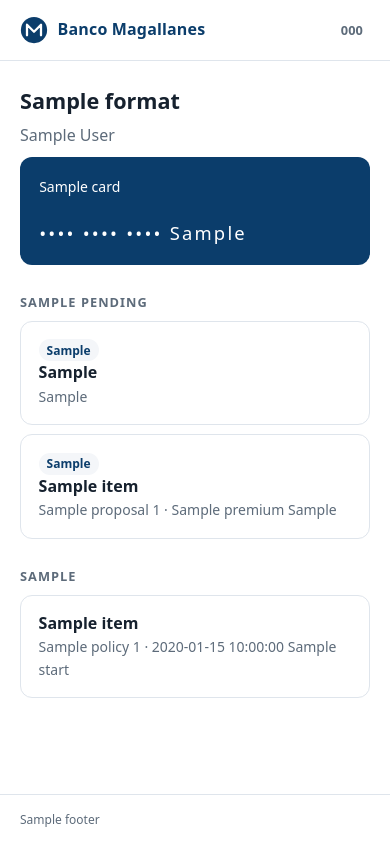
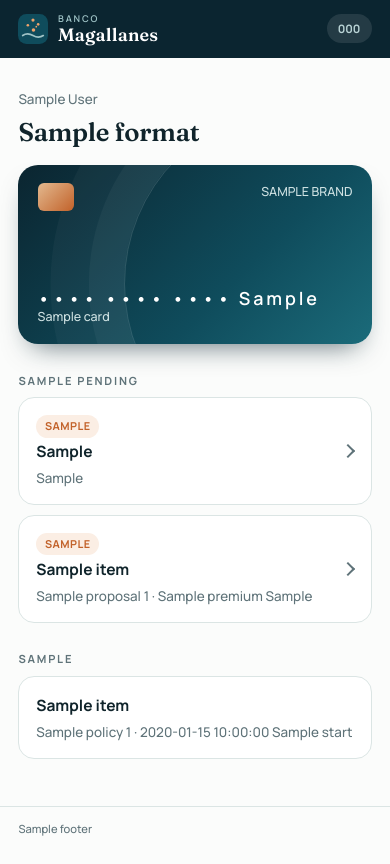
Before and after one commit to fabotics/magallanes-banking-core, a FastAPI app: template app/templates/app/home.html in a window 390 px wide. Before the commit the page ends 827 px from the top, so only its background shows below. Run offline with FastAPI, Linux system fonts and the light colour scheme; the template is opened without the code that fills it: most values are stand-ins (such as "Sample title", 1, 10 or a date in 2020).

Commit message:
app: the bank's own look, a phone frame, and talking to the bank
- the app has its own palette, type and mark, with a tab bar like a phone app
- a wide screen shows it inside a phone frame; a phone shows it full screen
- behind the PIN, a screen to talk to the bank through a widget configured from outside
- the conversation starts with the customer reference, so no document number is asked
- confirmations and proposals appear on that screen without ending the conversation
- everything new is in Spanish and English

```diff
--- a/app/__init__.py
+++ b/app/__init__.py
@@ -1,3 +1,3 @@
 """Banco Magallanes mock banking core: an API meant to be called by conversational agents."""
 
-__version__ = "0.9.0"
+__version__ = "0.10.0"
--- a/app/config.py
+++ b/app/config.py
@@ -29,6 +29,9 @@ class Settings(BaseSettings):
     demo_app_document: str = "314159268"
     # True once the contact center has a phone line a call can be transferred to.
     human_line_attached: bool = False
+    # The embed snippet of the conversation widget shown in the app, from its provider.
+    # `{variables}` in it is replaced by the customer reference, as JSON. Empty: no widget.
+    assistant_embed_html: str = ""
 
 
 @lru_cache
--- a/app/main.py
+++ b/app/main.py
@@ -13,6 +13,7 @@ from app.config import Settings, get_settings
 from app.errors import register_error_handlers
 from app.routers import (
     accounts,
+    app_assistant,
     app_auth,
     app_contract,
     app_pages,
@@ -82,6 +83,7 @@ def create_app(repository: db.Repository | None = None) -> FastAPI:
     app.include_router(app_auth.router)
     app.include_router(app_pages.router)
     app.include_router(app_contract.router)
+    app.include_router(app_assistant.router)
     # The MCP endpoint checks the same API key itself, in a header or as a bearer token.
     app.include_router(mcp_server.router)
     return app
--- /dev/null
+++ b/app/templates/app/_style.html
@@ -0,0 +1,123 @@
+{# The bank's visual identity: the strait at dusk (deep green-blue), ice, and a copper accent. #}
+<link rel="preconnect" href="https://fonts.googleapis.com">
+<link rel="preconnect" href="https://fonts.gstatic.com" crossorigin>
+<link rel="stylesheet" href="https://fonts.googleapis.com/css2?family=Fraunces:opsz,wght@9..144,500;9..144,600&family=Manrope:wght@400;500;600;700&display=swap">
+<style>
+  :root { --deep: #0b2530; --sea: #0f4c5c; --tide: #1b6b7a; --ice: #eef4f3; --paper: #fbfcfb;
+          --ink: #10242b; --muted: #5f7379; --line: #dbe5e4; --copper: #c2622a;
+          --copper-soft: #fbeee4; --ok: #1c7a4b; --bad: #a8322a; --accent: var(--sea);
+          --soft: var(--ice); --radius: 16px;
+          --display: "Fraunces", Georgia, "Times New Roman", serif;
+          --text: "Manrope", system-ui, -apple-system, "Segoe UI", Roboto, sans-serif; }
+  * { box-sizing: border-box; }
+  html, body { height: 100%; }
+  body { margin: 0; background: var(--paper); color: var(--ink); font: 500 15.5px/1.5 var(--text);
+         -webkit-font-smoothing: antialiased; }
+  .device { min-height: 100dvh; display: flex; flex-direction: column; background: var(--paper); }
+  .statusbar { display: none; }
+  .appbar { display: flex; align-items: center; justify-content: space-between; gap: .75rem;
+            padding: .85rem 1.15rem; background: var(--deep); color: #fff; }
+  .brand { display: flex; align-items: center; gap: .6rem; color: #fff; text-decoration: none;
+           font: 600 1.12rem/1 var(--display); letter-spacing: .01em; }
+  .brand svg { width: 30px; height: 30px; flex: none; }
+  .brand small { display: block; font: 600 .58rem/1 var(--text); letter-spacing: .2em;
+                 text-transform: uppercase; color: #9fc3c6; margin-bottom: .22rem; }
+  .langs { display: flex; gap: .1rem; padding: .15rem; border-radius: 99px;
+           background: rgba(255, 255, 255, .1); font-size: .72rem; font-weight: 700; }
+  .langs a { padding: .22rem .55rem; border-radius: 99px; color: #b9d3d5; text-decoration: none; }
+  .langs a[aria-current] { background: #fff; color: var(--deep); }
+  main { flex: 1; padding: 1.4rem 1.15rem 1.75rem; }
+  h1 { font: 600 1.6rem/1.15 var(--display); margin: 0 0 .3rem; letter-spacing: -.01em; }
+  h2 { font: 700 .7rem/1 var(--text); margin: 1.9rem 0 .7rem; color: var(--muted);
+       text-transform: uppercase; letter-spacing: .16em; }
+  p { margin: .55rem 0; }
+  .muted { color: var(--muted); }
+  .small { font-size: .84rem; }
+  .card { display: block; border: 1px solid var(--line); border-radius: var(--radius);
+          padding: .95rem 1.05rem; margin: .6rem 0; background: #fff; color: inherit;
+          text-decoration: none; }
+  a.card { position: relative; padding-right: 2.4rem; }
+  a.card::after { content: ""; position: absolute; right: 1.1rem; top: 50%; width: .5rem;
+                  height: .5rem; border-right: 2px solid var(--muted);
+                  border-top: 2px solid var(--muted); transform: translateY(-50%) rotate(45deg); }
+  a.card:hover, a.card:focus-visible { border-color: var(--sea); outline: none; }
+  .card strong { display: block; font-weight: 700; margin: .15rem 0; }
+  .plastic { position: relative; overflow: hidden; border: 0; color: #fff; margin: 1.1rem 0 .4rem;
+             padding: 1.15rem 1.2rem 1.1rem; border-radius: 20px; min-height: 11.2rem;
+             background: linear-gradient(135deg, var(--deep) 0%, var(--sea) 62%, var(--tide) 100%);
+             box-shadow: 0 14px 28px -14px rgba(11, 37, 48, .7); display: flex;
+             flex-direction: column; justify-content: space-between; }
+  .plastic::before { content: ""; position: absolute; inset: auto -30% -65% auto; width: 22rem;
+                     height: 22rem; border-radius: 50%; border: 1px solid rgba(255, 255, 255, .14);
+                     box-shadow: 0 0 0 2.2rem rgba(255, 255, 255, .04),
+                                 0 0 0 4.6rem rgba(255, 255, 255, .03); }
+  .plastic .row { display: flex; justify-content: space-between; align-items: flex-start;
+                  position: relative; }
+  .plastic .chip { width: 2.3rem; height: 1.7rem; border-radius: 6px;
+                   background: linear-gradient(135deg, #e3b98f, var(--copper)); }
+  .plastic .number { font: 600 1.12rem/1 var(--text); letter-spacing: .16em;
+                     font-variant-numeric: tabular-nums; position: relative; }
+  .plastic .label { font-size: .78rem; color: #cfe2e3; position: relative; }
+  .tag { display: inline-block; font-size: .68rem; font-weight: 700; padding: .2rem .55rem;
+         border-radius: 99px; background: var(--copper-soft); color: var(--copper);
+         letter-spacing: .04em; text-transform: uppercase; }
+  .talk { display: flex; align-items: center; gap: .9rem; border: 0; background: var(--ice); }
+  .talk svg { width: 2.6rem; height: 2.6rem; flex: none; }
+  .code { font: 600 2.2rem/1 var(--display); letter-spacing: .28em; text-align: center;
+          padding: 1.15rem 0 1.15rem .28em; margin: 1rem 0; background: var(--ice);
+          border-radius: var(--radius); font-variant-numeric: tabular-nums; }
+  button, .button { display: block; width: 100%; padding: .95rem 1rem; border-radius: 14px;
+          border: 1.5px solid var(--sea); background: var(--sea); color: #fff;
+          font: 700 .98rem/1.2 var(--text); cursor: pointer; text-align: center;
+          text-decoration: none; }
+  button:hover, .button:hover { background: var(--deep); border-color: var(--deep); }
+  button.secondary, .button.secondary { background: transparent; color: var(--sea); }
+  button.secondary:hover, .button.secondary:hover { background: var(--ice); }
+  button + button, form + form { margin-top: .6rem; }
+  .pin { width: 100%; padding: .85rem 0 .85rem .6em; font: 600 1.9rem/1 var(--display);
+         text-align: center; letter-spacing: .6em; border: 1.5px solid var(--line);
+         border-radius: 14px; margin: 1.1rem 0; background: #fff; color: var(--ink); }
+  .pin:focus, .signature:focus { outline: 2px solid var(--copper); outline-offset: 2px; }
+  .error { color: var(--bad); font-weight: 700; }
+  .ok { color: var(--ok); font-weight: 700; }
+  dl { display: grid; grid-template-columns: auto 1fr; gap: .45rem 1rem; margin: 1rem 0; }
+  dt { color: var(--muted); }
+  dd { margin: 0; font-weight: 700; overflow-wrap: anywhere; }
+  .fineprint { padding: .9rem 1.15rem 1.1rem; color: var(--muted); font-size: .7rem;
+               border-top: 1px solid var(--line); }
+  .tabs { display: flex; position: sticky; bottom: 0; background: #fff;
+          border-top: 1px solid var(--line); padding: .35rem .5rem calc(.35rem + env(safe-area-inset-bottom)); }
+  .tabs form { flex: 1; margin: 0; }
+  .tabs a, .tabs button { flex: 1; display: flex; flex-direction: column; align-items: center;
+          gap: .2rem; width: 100%; padding: .4rem .2rem; border: 0; border-radius: 12px;
+          background: none; color: var(--muted); font: 700 .66rem/1 var(--text);
+          text-decoration: none; cursor: pointer; }
+  .tabs svg { width: 1.45rem; height: 1.45rem; fill: none; stroke: currentColor;
+              stroke-width: 1.8; stroke-linecap: round; stroke-linejoin: round; }
+  .tabs a[aria-current], .tabs a:hover, .tabs button:hover { color: var(--sea); background: var(--ice); }
+
+  /* A wide screen shows the app the way it is used: inside a phone. */
+  @media (min-width: 46rem) and (min-height: 38rem) {
+    body { display: grid; place-items: center; padding: 1.5rem;
+           background: radial-gradient(120% 90% at 50% 0%, #17525f 0%, var(--deep) 55%, #061820 100%); }
+    /* The transform makes the phone the frame of reference for anything fixed inside it. */
+    .device { width: 24.4rem; height: min(52.5rem, calc(100dvh - 3rem)); min-height: 0;
+              border: .62rem solid #050f13; border-radius: 3.1rem; overflow: hidden;
+              transform: translateZ(0);
+              box-shadow: 0 0 0 1.5px #2b3d43, 0 40px 80px -30px rgba(0, 0, 0, .75); }
+    .statusbar { display: flex; justify-content: space-between; align-items: center;
+                 position: relative; padding: .7rem 1.6rem .35rem; background: var(--deep);
+                 color: #fff; font: 700 .8rem/1 var(--text); }
+    .statusbar::after { content: ""; position: absolute; left: 50%; top: .5rem; width: 5.6rem;
+                        height: 1.45rem; border-radius: 99px; background: #050f13;
+                        transform: translateX(-50%); }
+    .statusbar svg { height: .72rem; fill: #fff; }
+    .scroll { flex: 1; overflow-y: auto; display: flex; flex-direction: column;
+              scrollbar-width: none; }
+    .scroll::-webkit-scrollbar { display: none; }
+    .tabs { position: static; padding-bottom: .9rem; }
+  }
+  @media not ((min-width: 46rem) and (min-height: 38rem)) {
+    .scroll { flex: 1; display: flex; flex-direction: column; }
+  }
+</style>
--- a/app/templates/app/base.html
+++ b/app/templates/app/base.html
@@ -2,101 +2,70 @@
 <html lang="{{ lang }}">
 <head>
   <meta charset="utf-8">
-  <meta name="viewport" content="width=device-width, initial-scale=1">
+  <meta name="viewport" content="width=device-width, initial-scale=1, viewport-fit=cover">
   <meta name="robots" content="noindex">
+  <meta name="theme-color" content="#0b2530">
   {% block refresh %}{% endblock %}
   <title>Banco Magallanes | {% block title %}App{% endblock %}</title>
-  <style>
-    :root { --ink: #16212e; --muted: #5d6b7a; --line: #dfe5ec; --soft: #f4f6f9;
-            --accent: #0b3d6b; --ok: #17753a; --bad: #a12b23; }
-    * { box-sizing: border-box; }
-    body { margin: 0; background: #e9edf2; color: var(--ink); line-height: 1.45;
-           font: 16px/1.45 system-ui, -apple-system, "Segoe UI", Roboto, sans-serif; }
-    .phone { max-width: 27rem; min-height: 100vh; margin: 0 auto; background: #fff;
-             display: flex; flex-direction: column; }
-    @media (min-width: 40rem) {
-      .phone { min-height: 0; margin: 2.5rem auto; border-radius: 18px; overflow: hidden;
-               box-shadow: 0 12px 40px rgba(22, 33, 46, .14); }
-      .phone.wide { max-width: 46rem; }
-    }
-    header { display: flex; align-items: center; justify-content: space-between;
-             padding: 1rem 1.25rem; border-bottom: 1px solid var(--line); }
-    .brand { display: flex; align-items: center; gap: .6rem; font-weight: 650;
-             letter-spacing: .01em; color: var(--accent); text-decoration: none; }
-    .brand svg { width: 28px; height: 28px; }
-    header form { margin: 0; }
-    .tools { display: flex; align-items: center; gap: .9rem; }
-    .langs { display: flex; gap: .15rem; font-size: .8rem; font-weight: 600; }
-    .langs a { padding: .2rem .45rem; border-radius: 6px; color: var(--muted); text-decoration: none; }
-    .langs a[aria-current] { background: var(--soft); color: var(--accent); }
-    .link { background: none; border: 0; padding: 0; color: var(--muted); font: inherit;
-            font-size: .9rem; cursor: pointer; text-decoration: underline; }
-    main { padding: 1.5rem 1.25rem 2rem; flex: 1; }
-    h1 { font-size: 1.35rem; margin: 0 0 .35rem; font-weight: 650; }
-    h2 { font-size: .8rem; margin: 1.75rem 0 .6rem; color: var(--muted); font-weight: 600;
-         text-transform: uppercase; letter-spacing: .08em; }
-    p { margin: .5rem 0; }
-    .muted { color: var(--muted); }
-    .small { font-size: .875rem; }
-    .card { border: 1px solid var(--line); border-radius: 12px; padding: 1rem 1.1rem;
-            margin: .6rem 0; background: #fff; }
-    a.card { display: block; color: inherit; text-decoration: none; }
-    a.card:hover { border-color: var(--accent); }
-    .card strong { display: block; }
-    .plastic { background: var(--accent); color: #fff; border: 0; padding: 1.1rem 1.2rem; }
-    .plastic .number { font-size: 1.15rem; letter-spacing: .12em; margin-top: 1.4rem; }
-    .tag { display: inline-block; font-size: .75rem; font-weight: 600; padding: .15rem .5rem;
-           border-radius: 99px; background: var(--soft); color: var(--accent); }
-    .code { font-size: 2.1rem; font-weight: 650; letter-spacing: .3em; text-align: center;
-            padding: 1rem 0; margin: 1rem 0; background: var(--soft); border-radius: 12px;
-            font-variant-numeric: tabular-nums; }
-    button, .button { display: block; width: 100%; padding: .9rem 1rem; border-radius: 10px;
-            border: 1px solid var(--accent); background: var(--accent); color: #fff;
-            font: inherit; font-weight: 600; cursor: pointer; text-align: center;
-            text-decoration: none; }
-    button.secondary, .button.secondary { background: #fff; color: var(--accent); }
-    button + button, form + form { margin-top: .6rem; }
-    .pin { width: 100%; padding: .8rem; font-size: 1.8rem; text-align: center;
-           letter-spacing: .6em; border: 1px solid var(--line); border-radius: 10px;
-           margin: 1rem 0; font-variant-numeric: tabular-nums; }
-    .pin:focus, .signature:focus { outline: 2px solid var(--accent); outline-offset: 1px; }
-    .error { color: var(--bad); font-weight: 600; }
-    .ok { color: var(--ok); font-weight: 600; }
-    dl { display: grid; grid-template-columns: auto 1fr; gap: .4rem 1rem; margin: 1rem 0; }
-    dt { color: var(--muted); }
-    dd { margin: 0; font-weight: 600; }
-    footer { padding: 1rem 1.25rem; border-top: 1px solid var(--line); color: var(--muted);
-             font-size: .75rem; }
-    {% block style %}{% endblock %}
-  </style>
+  {% include "app/_style.html" %}
+  <style>{% block style %}{% endblock %}</style>
 </head>
 <body>
-<div class="phone {% block width %}{% endblock %}">
-  <header>
+<div class="device">
+  {# Only drawn inside the phone frame of a wide screen. #}
+  <div class="statusbar" aria-hidden="true">
+    <span id="clock">9:41</span>
+    <svg viewBox="0 0 46 12"><rect x="0" y="7" width="3" height="5" rx="1"/><rect x="5" y="5" width="3" height="7" rx="1"/><rect x="10" y="3" width="3" height="9" rx="1"/><rect x="15" y="0" width="3" height="12" rx="1"/><rect x="25" y="1" width="19" height="10" rx="3" fill="none" stroke="#fff"/><rect x="27" y="3" width="13" height="6" rx="1.5"/></svg>
+  </div>
+  <header class="appbar">
     <a class="brand" href="/app">
+      {# The mark: the Southern Cross over the water. #}
       <svg viewBox="0 0 32 32" aria-hidden="true">
-        <circle cx="16" cy="16" r="15" fill="#0b3d6b"/>
-        <path d="M8 22V10l8 8 8-8v12" fill="none" stroke="#fff" stroke-width="2.6"
-              stroke-linecap="round" stroke-linejoin="round"/>
+        <rect width="32" height="32" rx="9" fill="#0f4c5c"/>
+        <path d="M5 23c3.5-2.4 7-2.4 11 0s7.5 2.4 11 0" fill="none" stroke="#9fc3c6" stroke-width="1.8" stroke-linecap="round"/>
+        <g fill="#f0a36b"><circle cx="16" cy="6.5" r="1.7"/><circle cx="10.5" cy="12" r="1.4"/><circle cx="21.5" cy="11" r="1.4"/><circle cx="16.5" cy="17" r="1.9"/><circle cx="19.5" cy="13.5" r=".9"/></g>
       </svg>
-      Banco Magallanes
+      <span><small>Banco</small>Magallanes</span>
     </a>
-    <div class="tools">
     <nav class="langs" aria-label="Idioma / Language">
       {% for code, href in languages %}
       <a href="{{ href }}" lang="{{ code }}"{% if code == lang %} aria-current="true"{% endif %}>{{ code|upper }}</a>
       {% endfor %}
     </nav>
-      {% if signed_in %}
-      <form method="post" action="/app/logout"><button class="link" type="submit">{{ t.sign_out }}</button></form>
-      {% endif %}
-    </div>
   </header>
+  <div class="scroll">
     <main>
       {% block content %}{% endblock %}
     </main>
-  <footer>{{ t.footer }}</footer>
+    <p class="fineprint">{{ t.footer }}</p>
   </div>
+  {% if signed_in %}
+  <nav class="tabs" aria-label="{{ t.tabs_label }}">
+    <a href="/app/home"{% if tab == "home" %} aria-current="page"{% endif %}>
+      <svg viewBox="0 0 24 24" aria-hidden="true"><path d="M4 11.5 12 5l8 6.5V19a1 1 0 0 1-1 1h-4.5v-5h-5v5H5a1 1 0 0 1-1-1z"/></svg>
+      {{ t.tab_home }}
+    </a>
+    {% if assistant %}
+    <a href="/app/assistant"{% if tab == "assistant" %} aria-current="page"{% endif %}>
+      <svg viewBox="0 0 24 24" aria-hidden="true"><path d="M5 5h14a1 1 0 0 1 1 1v9a1 1 0 0 1-1 1h-6l-4.5 3.5V16H5a1 1 0 0 1-1-1V6a1 1 0 0 1 1-1z"/><path d="M8.5 10.5h7"/></svg>
+      {{ t.tab_assistant }}
+    </a>
+    {% endif %}
+    <form method="post" action="/app/logout">
+      <button type="submit">
+        <svg viewBox="0 0 24 24" aria-hidden="true"><path d="M14 5h4a1 1 0 0 1 1 1v12a1 1 0 0 1-1 1h-4"/><path d="M10 8l-4 4 4 4"/><path d="M6 12h9"/></svg>
+        {{ t.sign_out }}
+      </button>
+    </form>
+  </nav>
+  {% endif %}
+  {% block embed %}{% endblock %}
+</div>
+<script>
+  // The clock of the phone frame shows the real time.
+  document.getElementById("clock").textContent =
+    new Date().toLocaleTimeString([], { hour: "numeric", minute: "2-digit", hour12: false });
+</script>
 {% block script %}{% endblock %}
 </body>
 </html>
--- a/app/templates/app/home.html
+++ b/app/templates/app/home.html
@@ -3,14 +3,24 @@
 {# A new request appears without the customer touching anything. #}
 {% block refresh %}<meta http-equiv="refresh" content="5">{% endblock %}
 {% block content %}
+  <p class="muted small">{{ customer.first_name }} {{ customer.last_name }}</p>
   <h1>{{ t.hello.format(name=customer.first_name) }}</h1>
-  <p class="muted">{{ customer.first_name }} {{ customer.last_name }}</p>
 
   {% if card %}
-  <div class="card plastic">
-    <span class="small">{{ card.label }}</span>
-    <div class="number">•••• •••• •••• {{ card.last4 }}</div>
+  <div class="plastic">
+    <div class="row"><span class="chip"></span><span class="label">{{ card.brand|upper }}</span></div>
+    <div>
+      <div class="number">•••• •••• •••• {{ card.last4 }}</div>
+      <div class="label">{{ card.label }}</div>
+    </div>
   </div>
+  {% endif %}
+
+  {% if assistant %}
+  <a class="card talk" href="/app/assistant">
+    <svg viewBox="0 0 48 48" aria-hidden="true"><circle cx="24" cy="24" r="24" fill="#0f4c5c"/><path d="M15 16h18a1.5 1.5 0 0 1 1.5 1.5v11A1.5 1.5 0 0 1 33 30h-7.5L20 34v-4h-5a1.5 1.5 0 0 1-1.5-1.5v-11A1.5 1.5 0 0 1 15 16z" fill="none" stroke="#fff" stroke-width="2" stroke-linejoin="round"/><circle cx="19.5" cy="23" r="1.3" fill="#f0a36b"/><circle cx="24" cy="23" r="1.3" fill="#f0a36b"/><circle cx="28.5" cy="23" r="1.3" fill="#f0a36b"/></svg>
+    <span><strong>{{ t.assistant_cta }}</strong><span class="muted small">{{ t.assistant_cta_hint }}</span></span>
+  </a>
   {% endif %}
 
   <h2>{{ t.pending }}</h2>
```
Also changed, not shown: app/routers/app_assistant.py (added, +78 -0 lines), app/routers/app_pages.py (+28 -14 lines), app/templates/app/assistant.html (added, +81 -0 lines), app/templates/app/contract.html (+6 -6 lines), app/templates/sign.html (+7 -7 lines), app/texts_en.py (+18 -0 lines), app/texts_es.py (+16 -0 lines), tests/test_app_assistant.py (added, +70 -0 lines), README.md, 1 other file. Lines whose indentation alone changed are shown as unchanged.
